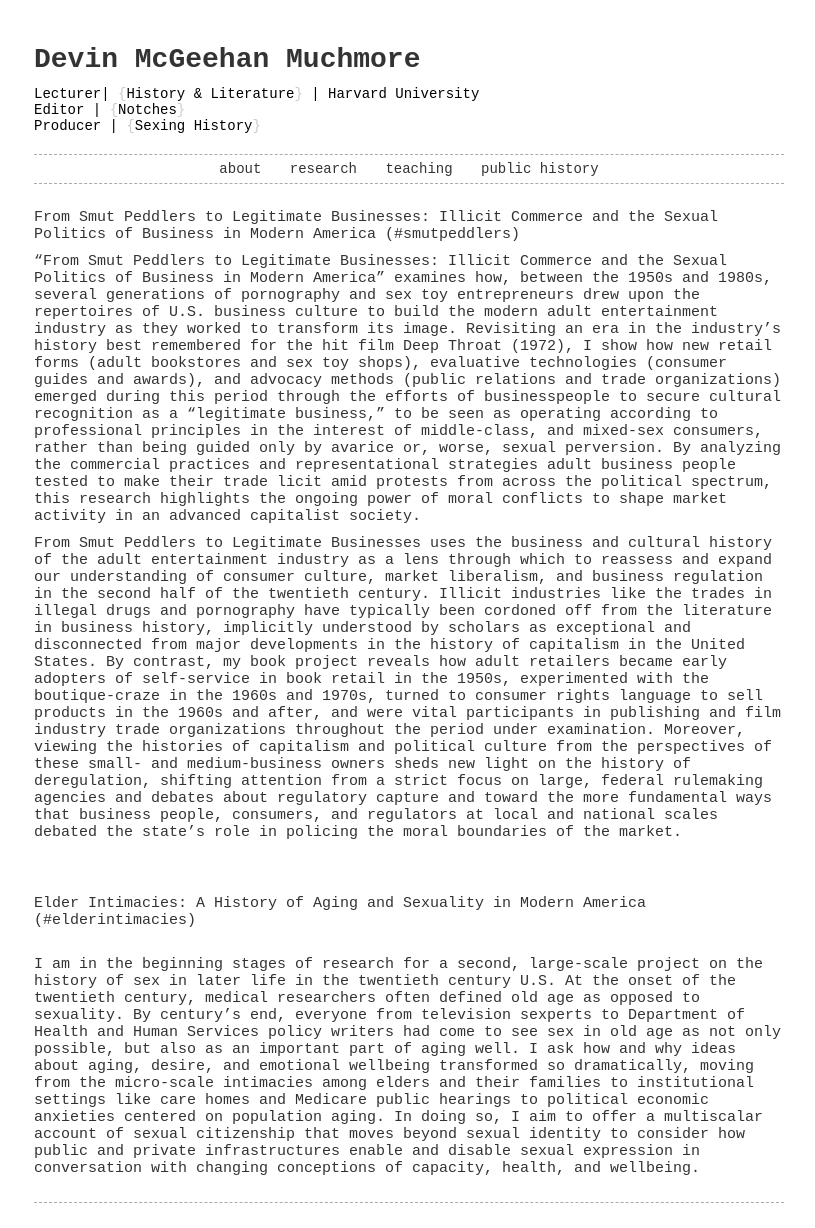
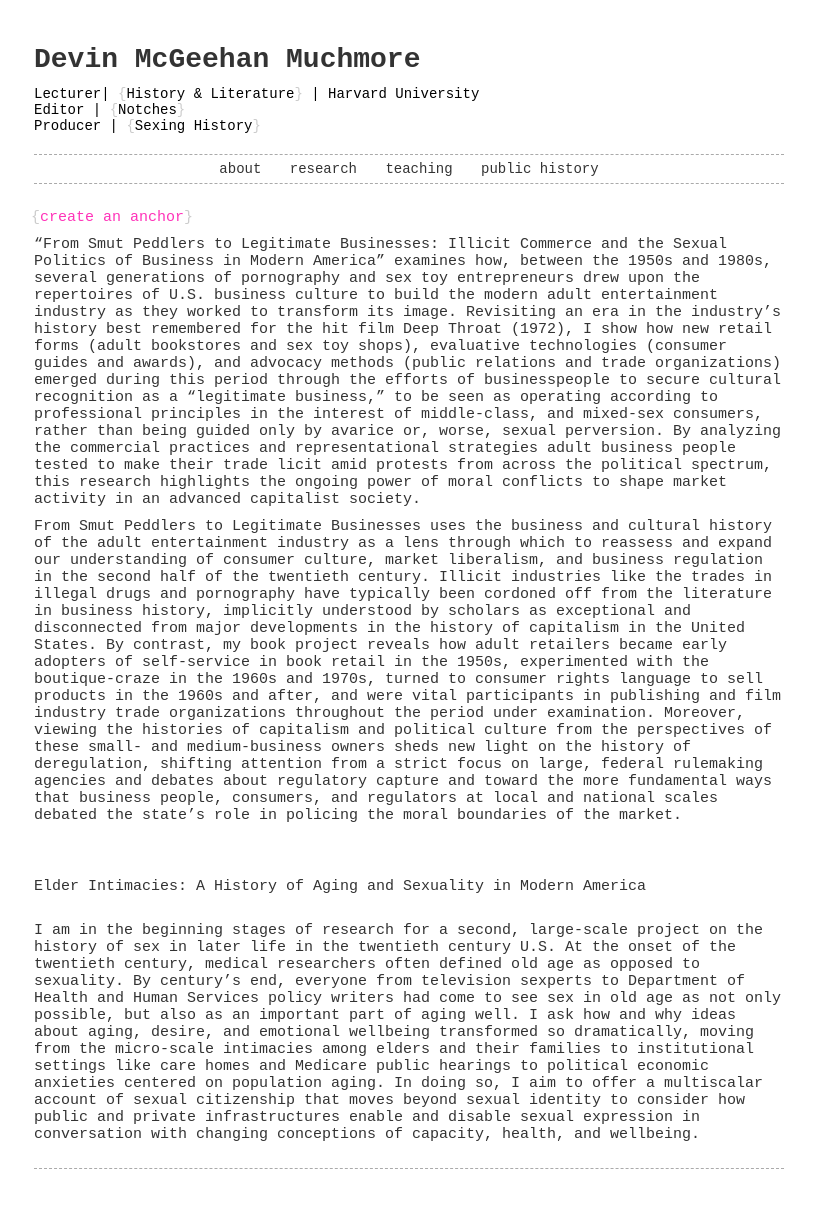
Before and after one commit to devintmm/devintmm.github.io, a Jekyll site: the page built from research.md, in a window 1280 px wide. Shown: the whole page, without its empty margins (231-1046 px from the left). Built offline with Jekyll 4.4.1, drawn with Linux system fonts in a browser that asks for light colours; after the commit the page ends 1194 px from its top, so only the background shows below that.

Commit message:
Update research.md

```diff
--- a/research.md
+++ b/research.md
@@ -2,7 +2,7 @@
 layout: content
 permalink: /research
 ---
-From Smut Peddlers to Legitimate Businesses: Illicit Commerce and the Sexual Politics of Business in Modern America (#smutpeddlers)
+[create an anchor](#From-Smut-Peddlers-to-Legitimate-Businesses:-Illicit-Commerce-and-the-Sexual-Politics-of-Business-in-Modern-America)
 <br>
 
 "From Smut Peddlers to Legitimate Businesses: Illicit Commerce and the Sexual Politics of Business in Modern America" examines how, between the 1950s and 1980s, several generations of pornography and sex toy entrepreneurs drew upon the repertoires of U.S. business culture to build the modern adult entertainment industry as they worked to transform its image. Revisiting an era in the industry’s history best remembered for the hit film Deep Throat (1972), I show how new retail forms (adult bookstores and sex toy shops), evaluative technologies (consumer guides and awards), and advocacy methods (public relations and trade organizations) emerged during this period through the efforts of businesspeople to secure cultural recognition as a “legitimate business,” to be seen as operating according to professional principles in the interest of middle-class, and mixed-sex consumers, rather than being guided only by avarice or, worse, sexual perversion. By analyzing the commercial practices and representational strategies adult business people tested to make their trade licit amid protests from across the political spectrum, this research highlights the ongoing power of moral conflicts to shape market activity in an advanced capitalist society.
@@ -12,7 +12,7 @@ From Smut Peddlers to Legitimate Businesses uses the business and cultural histo
 <br>
 <br>
 
-Elder Intimacies: A History of Aging and Sexuality in Modern America (#elderintimacies)
+Elder Intimacies: A History of Aging and Sexuality in Modern America
 
 <br>
 I am in the beginning stages of research for a second, large-scale project on the history of sex in later life in the twentieth century U.S. At the onset of the twentieth century, medical researchers often defined old age as opposed to sexuality. By century’s end, everyone from television sexperts to Department of Health and Human Services policy writers had come to see sex in old age as not only possible, but also as an important part of aging well. I ask how and why ideas about aging, desire, and emotional wellbeing transformed so dramatically, moving from the micro-scale intimacies among elders and their families to institutional settings like care homes and Medicare public hearings to political economic anxieties centered on population aging. In doing so, I aim to offer a multiscalar account of sexual citizenship that moves beyond sexual identity to consider how public and private infrastructures enable and disable sexual expression in conversation with changing conceptions of capacity, health, and wellbeing.
```
